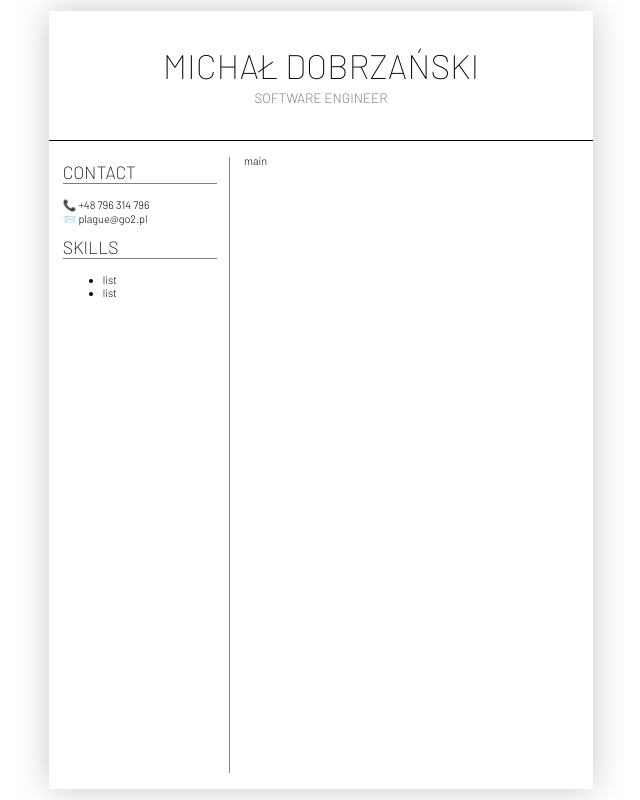
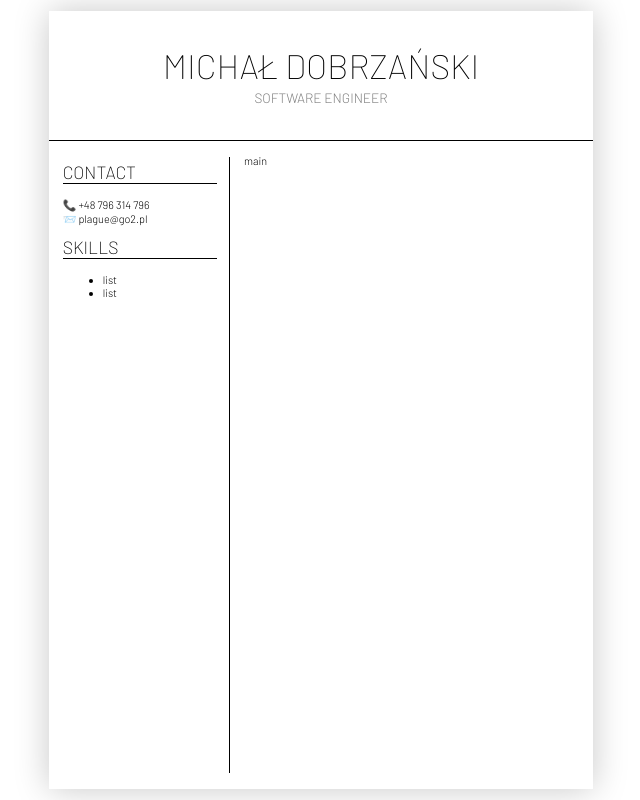
Before and after one commit to gnatogryz/resume, a React (Create React App) app: page / in a window 1280 px wide. Shown: the whole page, without its empty margins (319-959 px from the left). Built offline with nearby package versions, Linux system fonts and the light colour scheme.

Commit message:
meh, black dividers are better

```diff
--- a/src/components/Divider.scss
+++ b/src/components/Divider.scss
@@ -17,6 +17,6 @@ hr {
 		height: $h;
 		right: 0px;
 		top: $t;
-		border-right: solid grey;
+		border-right: solid black;
 	}
 }
--- a/src/components/StyledMarkdown.scss
+++ b/src/components/StyledMarkdown.scss
@@ -1,5 +1,5 @@
 .underlined {
-	border-bottom: 1px solid grey;
+	border-bottom: 1px solid black;
 	font-size: 1rem;
 	margin: 0.5rem 0 1rem 0;
 
```
